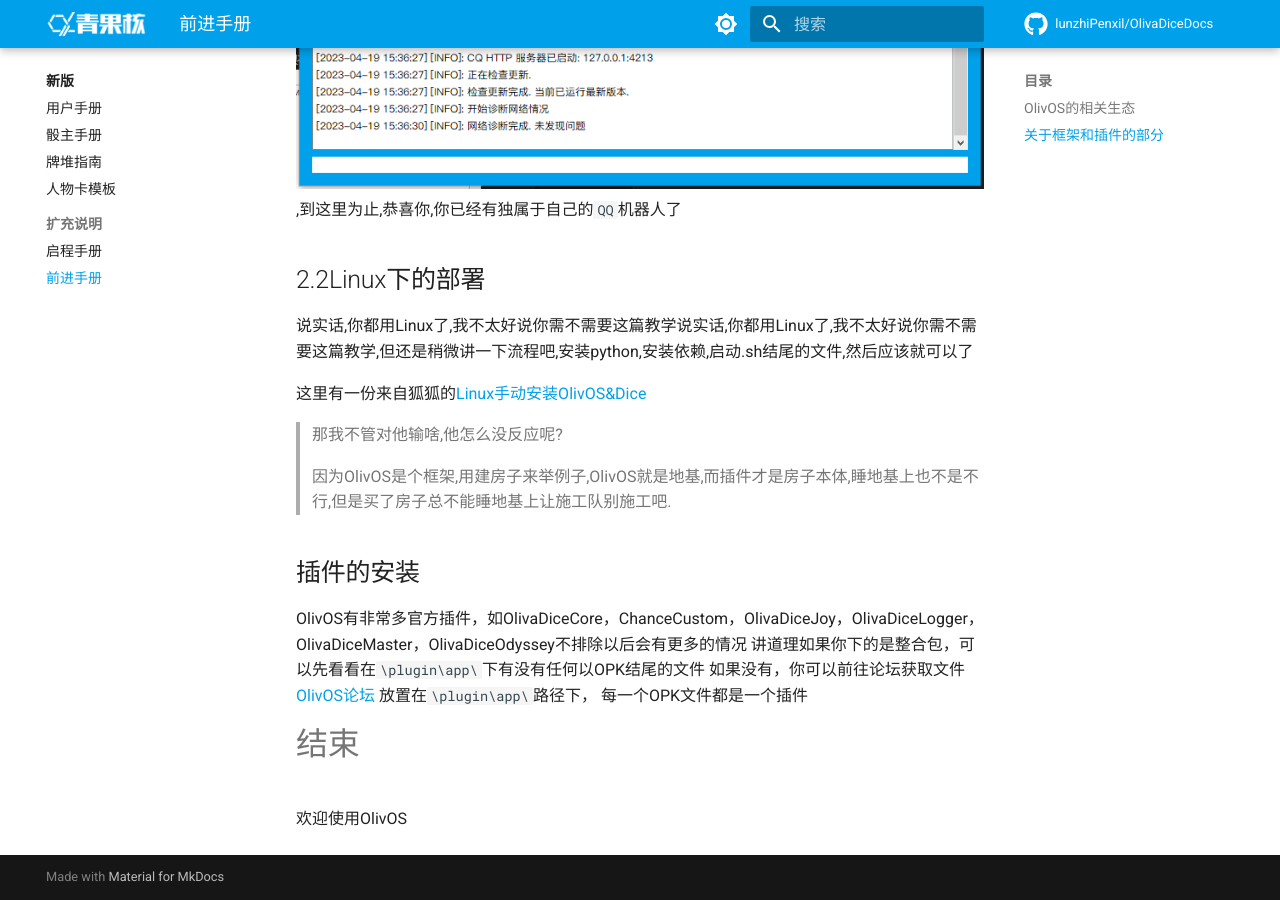
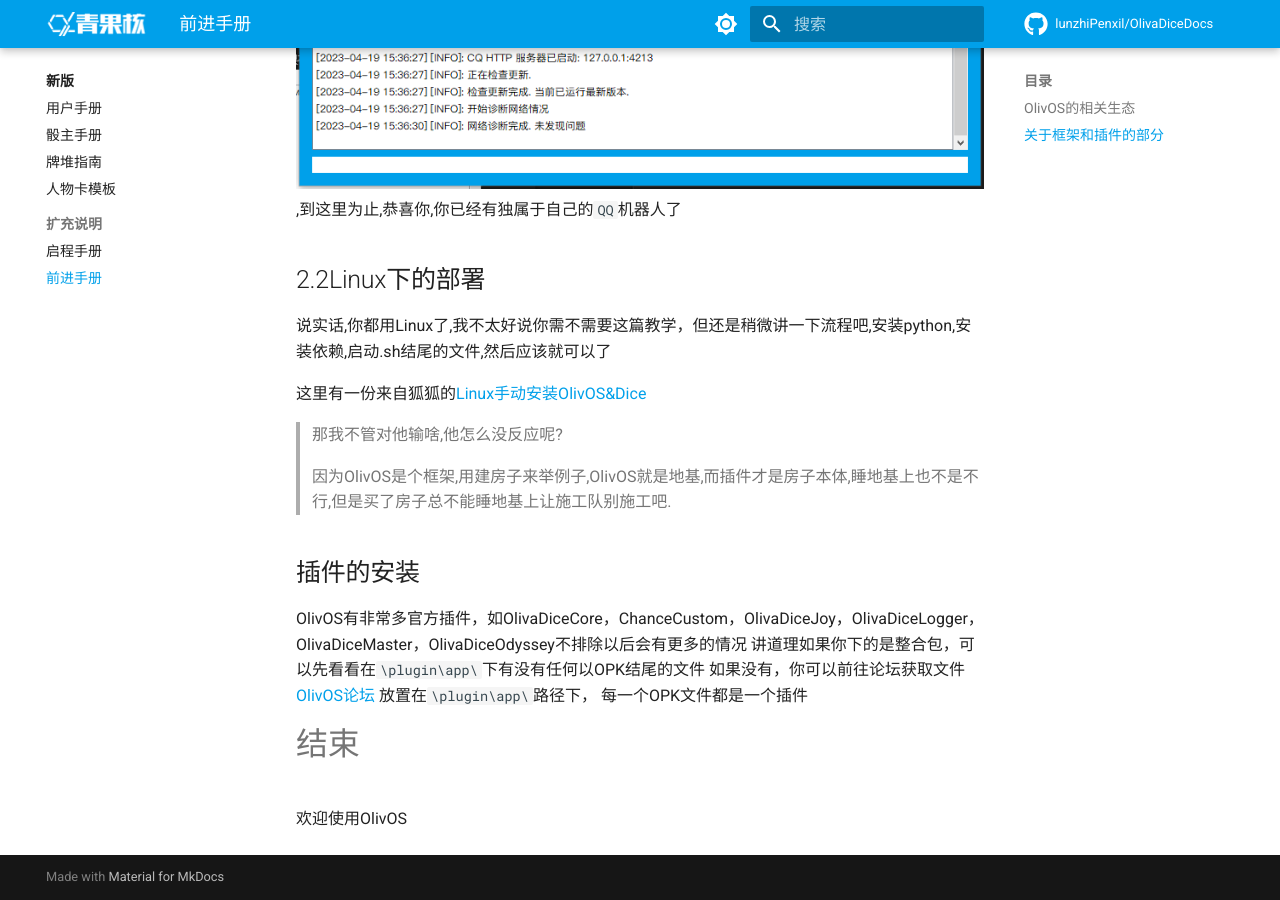
Before and after one commit to lunzhiPenxil/OlivaDiceDocs, an MkDocs documentation site: the page built from docs/OlivOS_Easy_Start.md, in a window 1280 px wide and 900 px high, scrolled down 3772 px. Built offline with MkDocs 1.6.1 and Material for MkDocs 9.7.7, drawn with Linux system fonts in a browser that asks for light colours; comment, search, counter and statistics services are not loaded.

Commit message:
Update OlivOS_Easy_Start.md

```diff
--- a/docs/OlivOS_Easy_Start.md
+++ b/docs/OlivOS_Easy_Start.md
@@ -79,7 +79,7 @@
 
 
 ## 2.2Linux下的部署
-说实话,你都用Linux了,我不太好说你需不需要这篇教学说实话,你都用Linux了,我不太好说你需不需要这篇教学,但还是稍微讲一下流程吧,安装python,安装依赖,启动.sh结尾的文件,然后应该就可以了
+说实话,你都用Linux了,我不太好说你需不需要这篇教学，但还是稍微讲一下流程吧,安装python,安装依赖,启动.sh结尾的文件,然后应该就可以了
 
 这里有一份来自狐狐的[Linux手动安装OlivOS&Dice](https://www.aobacore.com/archives/OlivOS-OlivaDice-Go-cqhttp.html)
 
```
